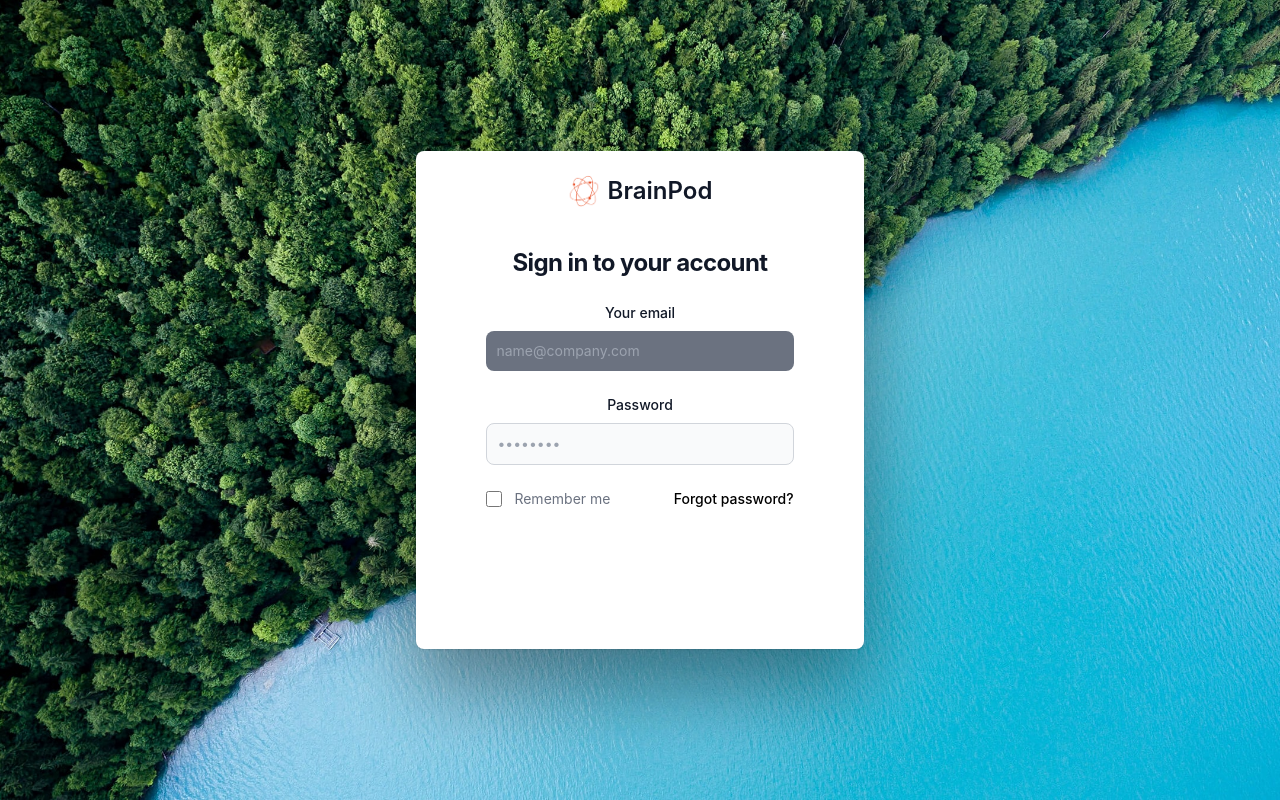
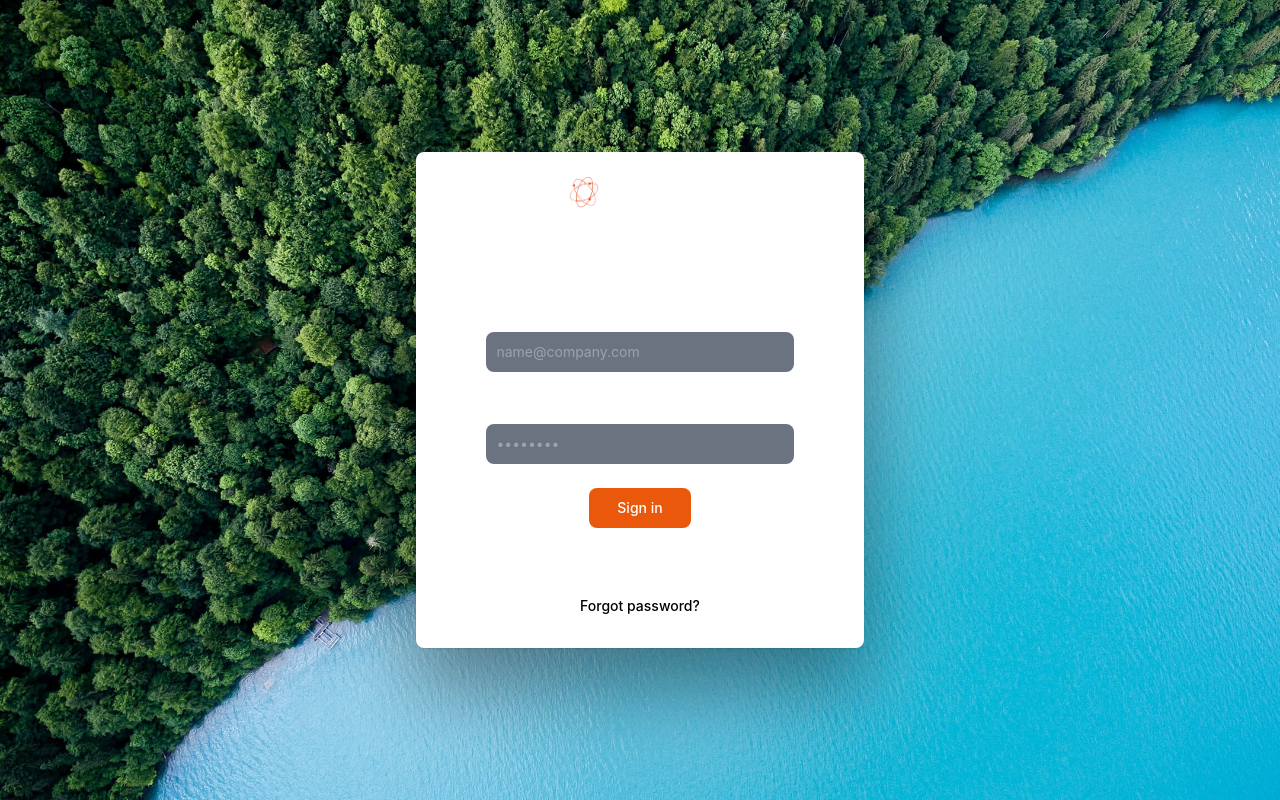
Before and after one commit to callumbuttery/brainpod-web, a React (Create React App) app: page / in a window 1280 px wide. Built offline with nearby package versions, Linux system fonts and the light colour scheme.

Commit message:
Feat: break out components

```diff
--- /dev/null
+++ b/src/Components/Buttons/Forgotpassword.tsx
@@ -0,0 +1,14 @@
+export const ForgotPassword: React.FC = () => {
+    return (
+        <div>
+            <div className="flex items-center justify-center">
+                <a
+                    href="#"
+                    className="text-sm font-medium text-primary-600 hover:underline dark:text-primary-500"
+                >
+                    Forgot password?
+                </a>
+            </div>
+        </div>
+    )
+}
--- /dev/null
+++ b/src/Components/Buttons/Signin.tsx
@@ -0,0 +1,12 @@
+export const Signin: React.FC = () => {
+    return (
+        <div>
+            <button
+                type="submit"
+                className="w-2/6 text-white bg-orange-600 hover:bg-primary-700 focus:ring-4 focus:outline-none focus:ring-primary-300 font-medium rounded-lg text-sm px-5 py-2.5 text-center"
+            >
+                Sign in
+            </button>
+        </div>
+    )
+}
--- /dev/null
+++ b/src/Components/Buttons/Signup.tsx
@@ -0,0 +1,15 @@
+export const Signup: React.FC = () => {
+    return (
+        <div>
+            <p className="text-sm font-light text-white">
+                Don’t have an account yet?{" "}
+                <a
+                    href="#"
+                    className="font-medium text-primary-600 hover:underline dark:text-primary-500"
+                >
+                    Sign up
+                </a>
+            </p>
+        </div>
+    )
+}
--- a/src/Components/Login/LoginForm.tsx
+++ b/src/Components/Login/LoginForm.tsx
@@ -2,63 +2,31 @@ import Logo from '../../Images/Logo.png'
 
 import { EmailBox } from '../SearchBoxes/EmailBox';
 import { PasswordBox } from '../SearchBoxes/PasswordBox';
+import { Signup } from '../Buttons/Signup';
+import { Signin } from '../Buttons/Signin';
+import { ForgotPassword } from '../Buttons/Forgotpassword';
 
 export const LoginForm: React.FC = () => {
   return (
     <div className="flex flex-col w-3/5 items-center justify-center px-6 py-8 mx-auto md:h-screen lg:py-0 drop-shadow-4xl">
-      <div className="w-full bg-white rounded-lg shadow dark:border md:mt-0 sm:max-w-md xl:p-0 dark:bg-blue-500 dark:border-none">
+      <div className="w-full bg-white rounded-lg shadow border md:mt-0 sm:max-w-md xl:p-0 bg-blue-500 border-none">
         <a
           href="#"
-          className="flex justify-center mb-2 mt-6 text-2xl font-semibold text-gray-900 dark:text-white"
+          className="flex justify-center mb-2 mt-6 text-2xl font-semibold text-white dark:text-white"
         >
           <img className="w-8 h-8 mr-2" src={Logo} alt="logo" />
           BrainPod
         </a>
         <div className="p-6 space-y-4 md:space-y-6 sm:p-8">
-          <h1 className="text-xl font-bold leading-tight tracking-tight text-gray-900 md:text-2xl dark:text-white">
+          <h1 className="text-xl font-bold leading-tight tracking-tight text-white md:text-2xl dark:text-white">
             Sign in to your account
           </h1>
           <form className="w-4/5 mx-auto space-y-4 md:space-y-6" action="#">
-            <EmailBox/>
-            <PasswordBox/>
-            <div className="flex items-center justify-between">
-              <div className="flex items-start">
-                <div className="flex items-center h-5">
-                  <input
-                    id="remember"
-                    aria-describedby="remember"
-                    type="checkbox"
-                    className="w-4 h-4 border border-gray-300 rounded bg-gray-50 focus:ring-3 focus:ring-primary-300 dark:bg-gray-700 dark:border-gray-600 dark:focus:ring-primary-600 dark:ring-offset-gray-800"
-                  />
-                </div>
-                <div className="ml-3 text-sm">
-                  <label className="text-gray-500 dark:text-gray-300">
-                    Remember me
-                  </label>
-                </div>
-              </div>
-              <a
-                href="#"
-                className="text-sm font-medium text-primary-600 hover:underline dark:text-primary-500"
-              >
-                Forgot password?
-              </a>
-            </div>
-            <button
-              type="submit"
-              className="w-full text-white bg-primary-600 hover:bg-primary-700 focus:ring-4 focus:outline-none focus:ring-primary-300 font-medium rounded-lg text-sm px-5 py-2.5 text-center dark:bg-primary-600 dark:hover:bg-primary-700 dark:focus:ring-primary-800"
-            >
-              Sign in
-            </button>
-            <p className="text-sm font-light text-white">
-              Don’t have an account yet?{" "}
-              <a
-                href="#"
-                className="font-medium text-primary-600 hover:underline dark:text-primary-500"
-              >
-                Sign up
-              </a>
-            </p>
+            <EmailBox />
+            <PasswordBox />
+            <Signin />
+            <Signup />
+            <ForgotPassword />
           </form>
         </div>
       </div>
--- a/src/Components/SearchBoxes/EmailBox.tsx
+++ b/src/Components/SearchBoxes/EmailBox.tsx
@@ -1,7 +1,7 @@
 export const EmailBox: React.FC = () => {
   return (
-    <div className="">
-      <label className="block mb-2 text-sm font-medium text-gray-900 dark:text-white">
+    <div className="hover:scale-110">
+      <label className="block mb-2 text-sm font-medium text-white">
         Your email
       </label>
       <input
--- a/src/Components/SearchBoxes/PasswordBox.tsx
+++ b/src/Components/SearchBoxes/PasswordBox.tsx
@@ -1,7 +1,7 @@
 export const PasswordBox: React.FC = () => {
   return (
-    <div>
-      <label className="block mb-2 text-sm font-medium text-gray-900 dark:text-white">
+    <div className="hover:scale-110">
+      <label className="block mb-2 text-sm font-medium text-white">
         Password
       </label>
       <input
@@ -9,7 +9,7 @@ export const PasswordBox: React.FC = () => {
         name="password"
         id="password"
         placeholder="••••••••"
-        className="bg-gray-50 border border-gray-300 text-gray-900 sm:text-sm rounded-lg focus:ring-primary-600 focus:border-primary-600 block w-full p-2.5 dark:bg-gray-700 dark:border-gray-600 dark:placeholder-gray-400 dark:text-white dark:focus:ring-blue-500 dark:focus:border-blue-500"
+        className="bg-gray-500 border-none sm:text-sm rounded-lg block w-full p-2.5"
       />
     </div>
   );
--- a/tailwind.config.js
+++ b/tailwind.config.js
@@ -12,7 +12,7 @@ module.exports = {
         '4xl': [
           '0 35px 35px rgba(0, 0, 0, 0.32)',
           '0 45px 65px rgba(0, 0, 0, 0.15)'
-        ]
+        ],
       },
     },
   },
```
Also changed, not shown: 1 other file (tests, documents, lock files or other folders).
